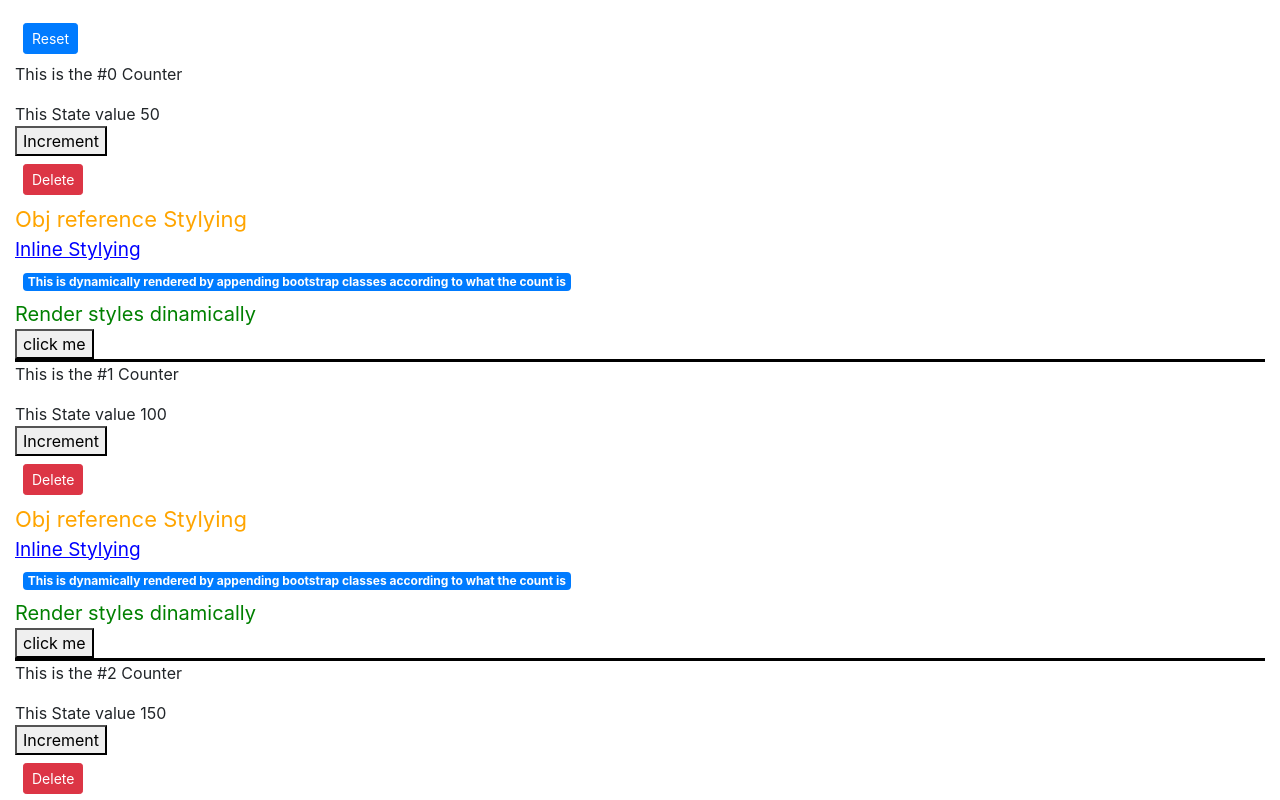
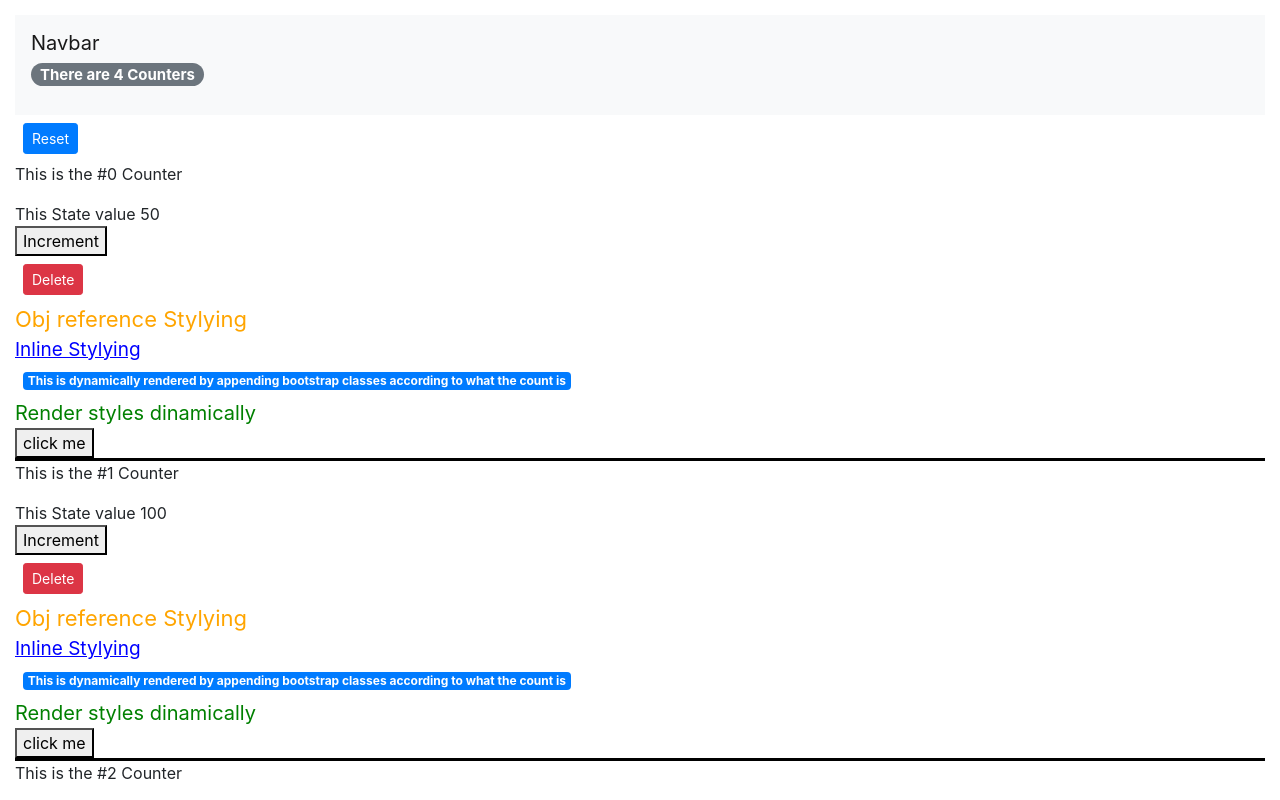
Before and after one commit to Andrea-Dispe/React-Course-Mosh_Madani, a React (Create React App) app: page / in a window 1280 px wide. Shown: the top 800 px of the page. Built offline with nearby package versions, Linux system fonts and the light colour scheme.

Commit message:
Feat: lifted up the state from the counters to the app component and added a navbar

```diff
--- a/src/App.js
+++ b/src/App.js
@@ -1,4 +1,6 @@
-import Counters from './components/Counters'
+import React, { Component } from 'react';
+import Counters from "./components/Counters";
+import Navigation from "./components/Navigation";
 import RenderingStyles from "./components/RenderingStyles";
 import RenderingLists from "./components/RenderingLists";
 import ConditionalRendering from "./components/ConditionalRendering";
@@ -6,17 +8,55 @@ import HandlingEvents from "./components/HandlingEvents";
 import UpdateState from "./components/UpdateState";
 import "./App.css";
 
-function App() {
+
+class App extends Component {
+state = {
+  counters: [
+    { id: 0, value: 50 },
+    { id: 1, value: 100 },
+    { id: 2, value: 150 },
+    { id: 3, value: 200 }
+  ],
+};
+
+handleDelete = (id) => {
+  console.log("id is ", id);
+  console.log("the state is ", this.state);
+  const counters = this.state.counters.filter((counter) => counter.id !== id);
+  // in the setState remeber to pass the new array inside an object
+  this.setState({ counters });
+};
+handleReset = () => {
+  const counters = this.state.counters.map((counter) => (counter.value = 0));
+  this.setState({ counters });
+};
+
+
+handleIncrement = (counter) => {
+  // make a copy of the counters
+  const counters = [...this.state.counters];
+  const counterIndex = counters.indexOf(counter);
+  // make a copy of the specific passed counter
+  counters[counterIndex] = {...counter};
+  counters[counterIndex].value++;
+  this.setState({ counters })
+
+};
+  render() {
     return (
       <>
-      {/* <Counter></Counter> */}
-      <Counters />
+        <Navigation counters={this.state.counters} />
+        <main>
+          <Counters counters={this.state.counters} onReset={this.handleReset} onIncrement={this.handleIncrement} onDelete={this.handleDelete}/>
           <RenderingStyles />
           <RenderingLists />
           <ConditionalRendering />
           <HandlingEvents />
           <UpdateState />
+        </main>
       </>
-  )}
+    );
+  }
+}
 
 export default App;
--- a/src/components/Counters.js
+++ /dev/null
@@ -1,60 +0,0 @@
-import React, { Component } from "react";
-import Counter from "./Counter";
-
-class Counters extends Component {
-  state = {
-    counters: [
-      { id: 0, value: 50 },
-      { id: 1, value: 100 },
-      { id: 2, value: 150 },
-      { id: 3, value: 200 }
-    ],
-  };
-
-  handleDelete = (id) => {
-    console.log("id is ", id);
-    console.log("the state is ", this.state);
-    const counters = this.state.counters.filter((counter) => counter.id !== id);
-    // in the setState remeber to pass the new array inside an object
-    this.setState({ counters });
-  };
-  handleReset = () => {
-    const counters = this.state.counters.map((counter) => (counter.value = 0));
-    this.setState({ counters });
-  };
-
-
-  handleIncrement = (counter) => {
-    const counters = [...this.state.counters];
-    const counterIndex = counters.indexOf(counter);
-    counters[counterIndex] = {...counter};
-    counters[counterIndex].value++;
-    this.setState({ counters })
-
-  };
-
-  render() {
-    return (
-      <>
-        <button
-          className="btn btn-primary btn-sm m-2"
-          onClick={this.handleReset}
-        >
-          Reset
-        </button>
-
-        {this.state.counters.map((counter) => (
-          <div key={counter.id} style={{ borderBottom: "3px solid black" }}>
-            <Counter
-              counter={counter}
-              onDelete={this.handleDelete}
-              onIncrement={this.handleIncrement}
-            />
-          </div>
-        ))}
-      </>
-    );
-  }
-}
-
-export default Counters;
--- /dev/null
+++ b/src/components/Counters.jsx
@@ -0,0 +1,30 @@
+import React, { Component } from "react";
+import Counter from "./Counter";
+
+class Counters extends Component {
+
+  render() {
+    return (
+      <>
+        <button
+          className="btn btn-primary btn-sm m-2"
+          onClick={this.props.handleReset}
+        >
+          Reset
+        </button>
+
+        {this.props.counters.map((counter) => (
+          <div key={counter.id} style={{ borderBottom: "3px solid black" }}>
+            <Counter
+              counter={counter}
+              onDelete={this.props.onDelete}
+              onIncrement={this.props.onIncrement}
+            />
+          </div>
+        ))}
+      </>
+    );
+  }
+}
+
+export default Counters;
--- /dev/null
+++ b/src/components/Navigation.jsx
@@ -0,0 +1,22 @@
+import React, { Component } from "react";
+
+class Navigation extends Component {
+  render() {
+    return (
+      <>
+        <nav className="navbar navbar-light bg-light">
+          <a className="navbar-brand" href="#">
+            Navbar
+            <div>
+              <p className="badge badge-pill badge-secondary">
+                There are {this.props.counters.length} Counters
+              </p>
+            </div>
+          </a>
+        </nav>
+      </>
+    );
+  }
+}
+
+export default Navigation;
```
Lines whose indentation alone changed are shown as unchanged.
